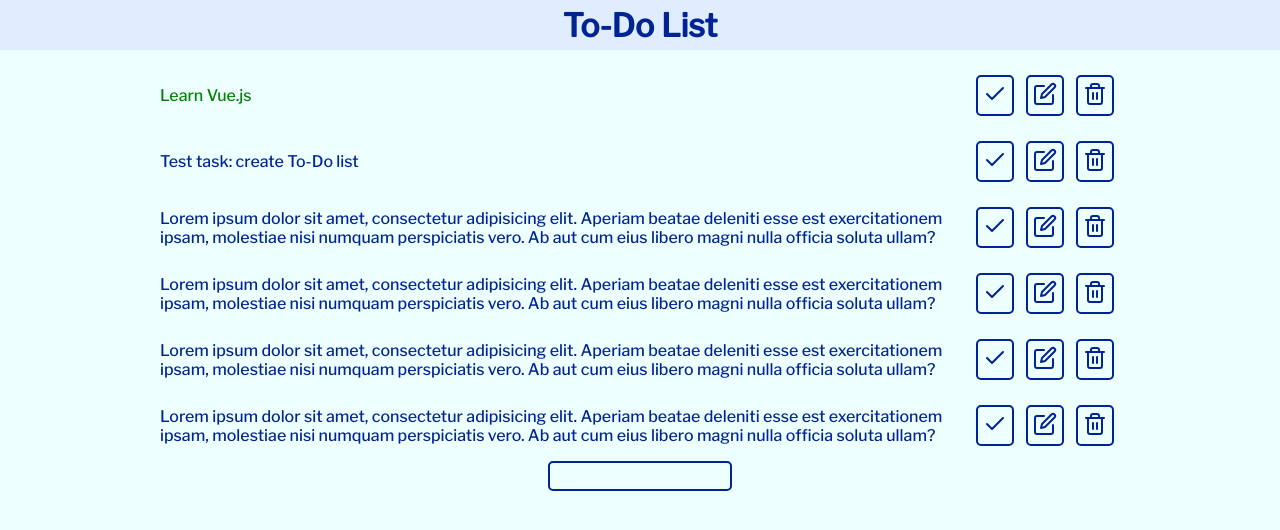
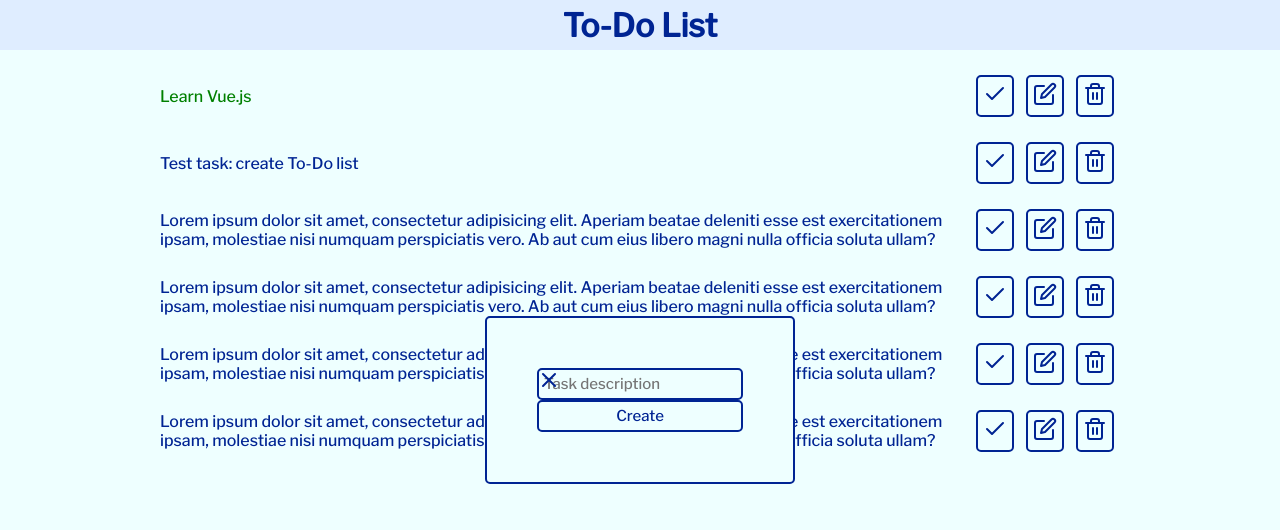
Before and after one commit to kitaminka/vue-todo-list, a Vue app: page / in a window 1280 px wide. Shown: the top 530 px of the page. Built offline with nearby package versions, Linux system fonts and the light colour scheme.

Commit message:
Create AppDialog and TaskForm

```diff
--- a/public/index.html
+++ b/public/index.html
@@ -5,7 +5,7 @@
     <meta http-equiv="X-UA-Compatible" content="IE=edge">
     <meta name="viewport" content="width=device-width,initial-scale=1.0">
     <link rel="icon" href="favicon.ico">
-    <title>TO-DO List</title>
+    <title>To-Do List</title>
   </head>
   <body>
     <noscript>
--- a/src/components/AppButton.vue
+++ b/src/components/AppButton.vue
@@ -18,13 +18,14 @@ export default {
 
 <style scoped>
 .btn {
-	margin: 5px;
 	background: none;
 	border: 2px #002493 solid;
 	border-radius: 5px;
 	padding: 5px;
 	transition: background-color 0.2s;
 	color: #002493;
+	font-size: 15px;
+	font-family: "Libre Franklin", sans-serif;
 	cursor: pointer;
 }
 
--- /dev/null
+++ b/src/components/AppDialog.vue
@@ -0,0 +1,44 @@
+<template>
+	<div class="dialog">
+		<div class="dialog__content">
+			<div class="dialog__close">
+				<img src="../assets/close.svg" alt="Close">
+			</div>
+			<slot />
+		</div>
+	</div>
+</template>
+
+<script>
+export default {
+	name: 'AppDialog',
+	components: {
+
+	}
+}
+</script>
+
+<style scoped>
+.dialog {
+	top: 0;
+	bottom: 0;
+	right: 0;
+	left: 0;
+	position: absolute;
+	display: flex;
+}
+.dialog__content {
+	margin: auto;
+	display: flex;
+	flex-direction: column;
+	padding: 50px;
+	background-color: #eeffff;
+	border: 2px #002493 solid;
+	border-radius: 5px;
+}
+.dialog__close {
+	position: fixed;
+	border: none;
+	cursor: pointer;
+}
+</style>
--- a/src/components/AppInput.vue
+++ b/src/components/AppInput.vue
@@ -21,6 +21,7 @@ export default {
 	border-radius: 5px;
 	padding: 5px;
 	transition: background-color 0.2s;
+	font-size: 15px;
 	font-family: "Libre Franklin", sans-serif;
 	color: #002493;
 	outline: none;
--- /dev/null
+++ b/src/components/TaskForm.vue
@@ -0,0 +1,21 @@
+<template>
+	<app-input placeholder="Task description"></app-input>
+	<app-button>Create</app-button>
+</template>
+
+<script>
+import AppInput from '@/components/AppInput';
+import AppButton from '@/components/AppButton';
+
+export default {
+	name: 'TaskForm',
+	components: {
+		AppButton,
+		AppInput
+	}
+}
+</script>
+
+<style scoped>
+
+</style>
--- a/src/components/TaskListItem.vue
+++ b/src/components/TaskListItem.vue
@@ -3,14 +3,14 @@
 		<div class="list-item__description" :class="{completed: task.completed}">
 			{{task.description}}
 		</div>
-		<div class="list-item__btns">
-			<app-button @click="toggleTaskStatus(task)" variant="success">
+		<div class="list-item__control-btns">
+			<app-button @click="toggleTaskStatus(task)" variant="success" class="control-btns__btn">
 				<img src="../assets/complete.svg" alt="Complete">
 			</app-button>
-			<app-button>
+			<app-button class="control-btns__btn">
 				<img src="../assets/edit.svg" alt="Edit">
 			</app-button>
-			<app-button variant="delete">
+			<app-button variant="delete" class="control-btns__btn">
 				<img src="../assets/delete.svg" alt="Delete">
 			</app-button>
 		</div>
@@ -57,12 +57,15 @@ export default {
 .completed {
 	color: green;
 }
-.list-item__btns {
+.list-item__control-btns{
 	width: 10%;
 	min-width: 150px;
 	display: flex;
 	align-items: center;
 	justify-content: space-around;
+}
+.control-btns__btn {
+	margin: 5px;
 }
 
 @media (max-width: 900px) {
--- a/src/views/HomeView.vue
+++ b/src/views/HomeView.vue
@@ -1,18 +1,22 @@
 <template>
   <task-list :tasks="sortedTasks"/>
-	<app-input></app-input>
+	<app-dialog>
+		<task-form />
+	</app-dialog>
 </template>
 
 <script>
 import {mapGetters} from 'vuex';
 import TaskList from '@/components/TaskList';
-import AppInput from '@/components/AppInput';
+import AppDialog from '@/components/AppDialog';
+import TaskForm from '@/components/TaskForm';
 
 export default {
   name: 'HomeView',
   components: {
-		AppInput,
-		TaskList
+		AppDialog,
+		TaskList,
+		TaskForm
 	},
   computed: {
     ...mapGetters({
```
Also changed, not shown: src/components/AppModal.vue (deleted, +0 -22 lines), src/assets/close.svg (added).
